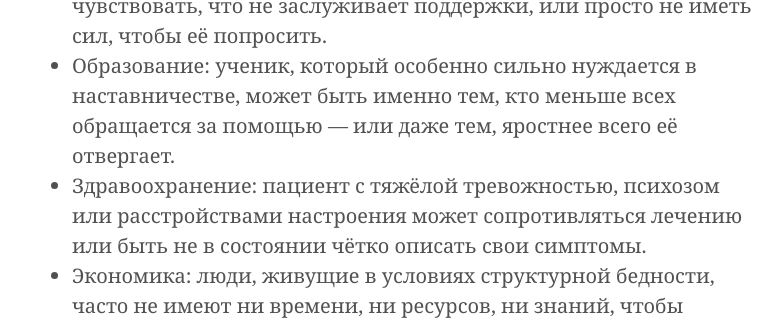
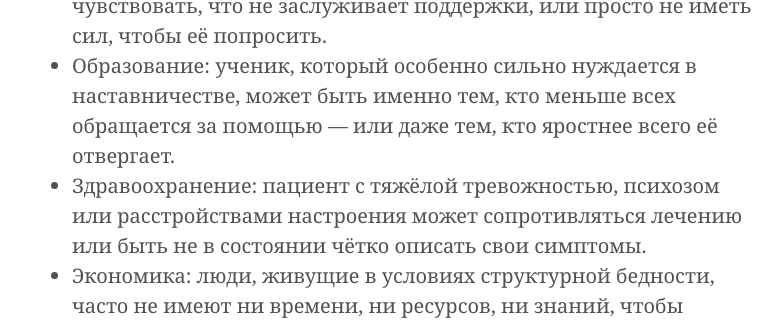
Before and after one commit to ReducingSuffering/reducingsuffering.github.io, a Jekyll site: the page built from _articles/manu-herran-the-principle-of-the-aid-paradox.md, in a window 1280 px wide and 900 px high, scrolled down 1335 px. Shown: the part 208-528 px from the top of the window, without its empty margins (248-1031 px from the left). Built offline with Jekyll 4.4.1, drawn with Linux system fonts in a browser that asks for light colours.

Commit message:
Update manu-herran-the-principle-of-the-aid-paradox.md

```diff
--- a/_articles/manu-herran-the-principle-of-the-aid-paradox.md
+++ b/_articles/manu-herran-the-principle-of-the-aid-paradox.md
@@ -26,7 +26,7 @@ excerpt: "«Те, кто больше всего нуждается в помо
 Парадокс проявляется в разных сферах:
 
 - Психология: человек с депрессией может изолироваться, чувствовать, что не заслуживает поддержки, или просто не иметь сил, чтобы её попросить.
-- Образование: ученик, который особенно сильно нуждается в наставничестве, может быть именно тем, кто меньше всех обращается за помощью — или даже тем, яростнее всего её отвергает.
+- Образование: ученик, который особенно сильно нуждается в наставничестве, может быть именно тем, кто меньше всех обращается за помощью — или даже тем, кто яростнее всего её отвергает.
 - Здравоохранение: пациент с тяжёлой тревожностью, психозом или расстройствами настроения может сопротивляться лечению или быть не в состоянии чётко описать свои симптомы.
 - Экономика: люди, живущие в условиях структурной бедности, часто не имеют ни времени, ни ресурсов, ни знаний, чтобы получить доступ к программам помощи, которые для них предназначены.
 
```
